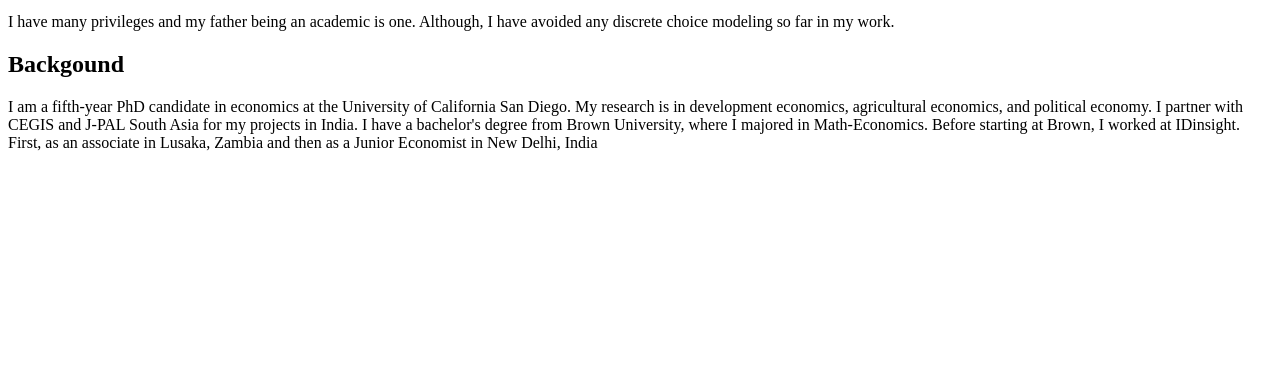
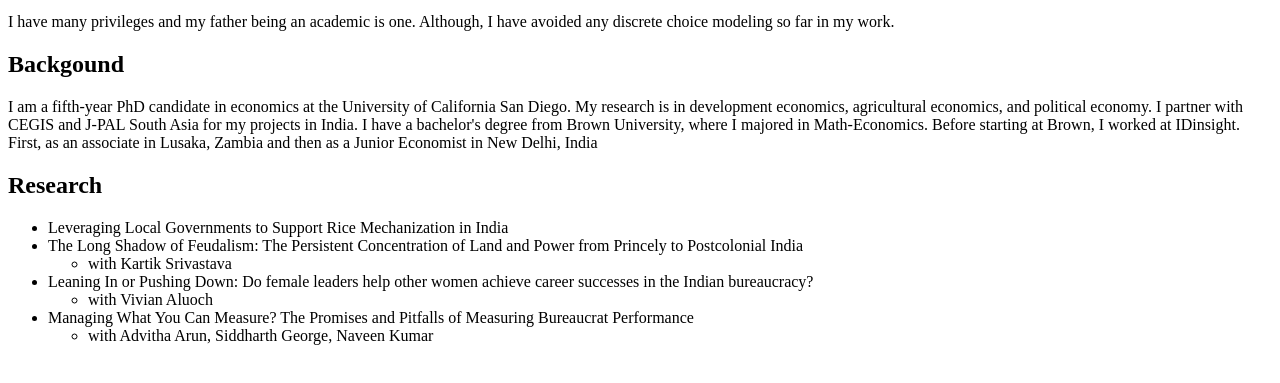
Before and after one commit to sbrownstone/sbrownstone.github.io, a plain HTML site: page index.html in a window 1280 px wide. Shown: the part 101-484 px from the top of the page. Drawn offline with Linux system fonts and the light colour scheme.

Commit message:
Update index.html
added research stuff

```diff
--- a/index.html
+++ b/index.html
@@ -11,5 +11,21 @@ I partner with CEGIS and J-PAL South Asia for my projects in India.
 I have a bachelor's degree from Brown University, where I majored in Math-Economics.
 Before starting at Brown, I worked at IDinsight. First, as an associate in Lusaka, Zambia and then as a Junior Economist in New Delhi, India</p>
 
+<h2>Research </h2>
+  <ul>
+  <li>Leveraging Local Governments to Support Rice Mechanization in India</li>
+  <li>The Long Shadow of Feudalism: The Persistent Concentration of Land and Power from Princely to Postcolonial India</li>
+    <ul>
+      <li>with Kartik Srivastava</li>
+  </ul>
+  <li>Leaning In or Pushing Down: Do female leaders help other women achieve career successes in the Indian bureaucracy?</li>
+    <ul>
+      <li> with Vivian Aluoch</li>
+  </ul>
+      <li>Managing What You Can Measure? The Promises and Pitfalls of Measuring Bureaucrat Performance</li>
+    <ul>
+      <li> with Advitha Arun, Siddharth George, Naveen Kumar</li>
+  </ul>
+</ul>
 </body>
 </html>
```
